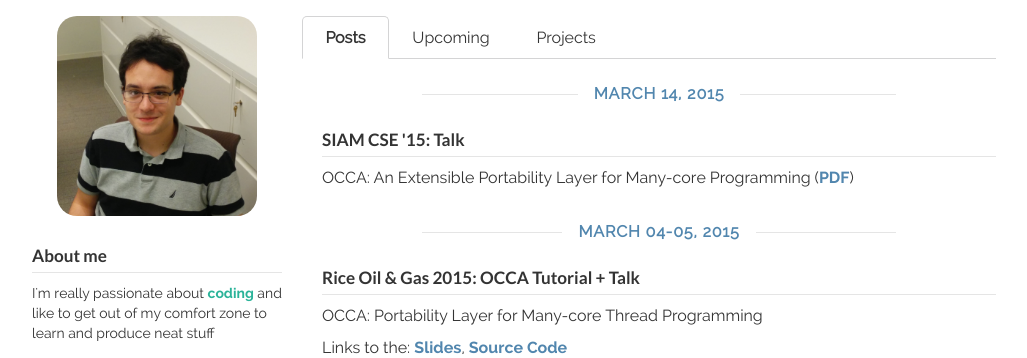
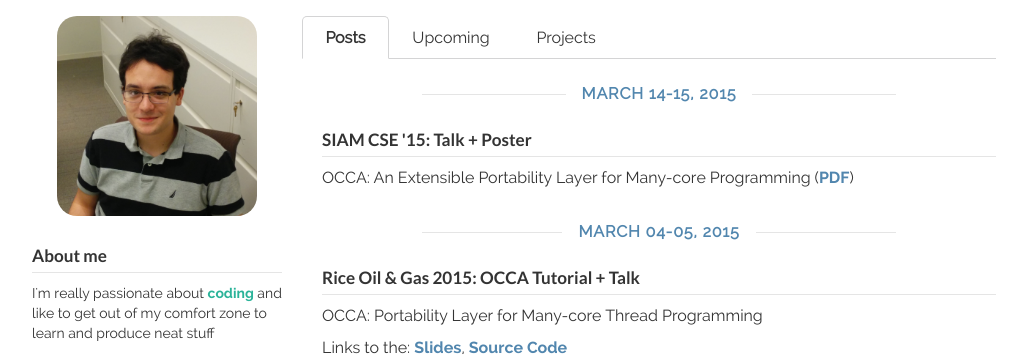
Before and after one commit to dmed256/dmed256.com, a PHP site: page / in a window 1280 px wide. Shown: the part 67-425 px from the top of the page, without its empty margins (116-1143 px from the left). Run offline with PHP 8.4, Linux system fonts and the light colour scheme; some web fonts are replaced.

Commit message:
[Posts] Update

```diff
--- a/postsContent.php
+++ b/postsContent.php
@@ -1,5 +1,5 @@
-<div class="feed" dividerText="March 14, 2015">
-  <h4 class="ui dividing feed header"> SIAM CSE '15: Talk </h4>
+<div class="feed" dividerText="March 14-15, 2015">
+  <h4 class="ui dividing feed header"> SIAM CSE '15: Talk + Poster </h4>
   OCCA: An Extensible Portability Layer for Many-core Programming (<a href="/pdfs/talks/cse15.pdf" class="link">PDF</a>)
 </div>
 
--- a/upcomingContent.php
+++ b/upcomingContent.php
@@ -1,8 +1,3 @@
-<div class="feed" dividerText="March 15, 2015">
-  <h4 class="ui dividing feed header"> SIAM CSE '15: Poster </h4>
-  OCCA: An Extensible Portability Layer for Many-core Programming
-</div>
-
 <div class="feed" dividerText="April 01-10, 2015">
   <h4 class="ui dividing feed header"> Visit to Sandia National Lab: Seminar Talk </h4>
   OKL: A Unified Language for Parallel Architectures
```
